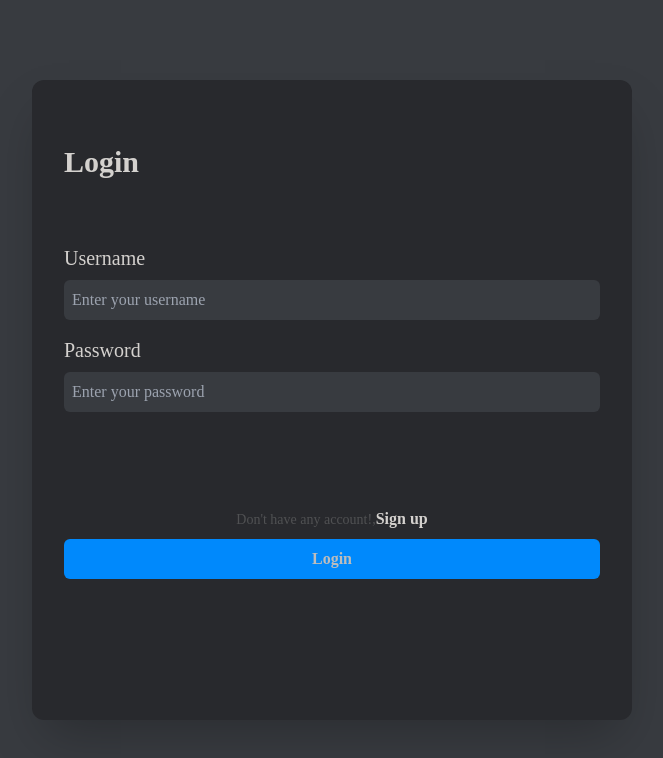
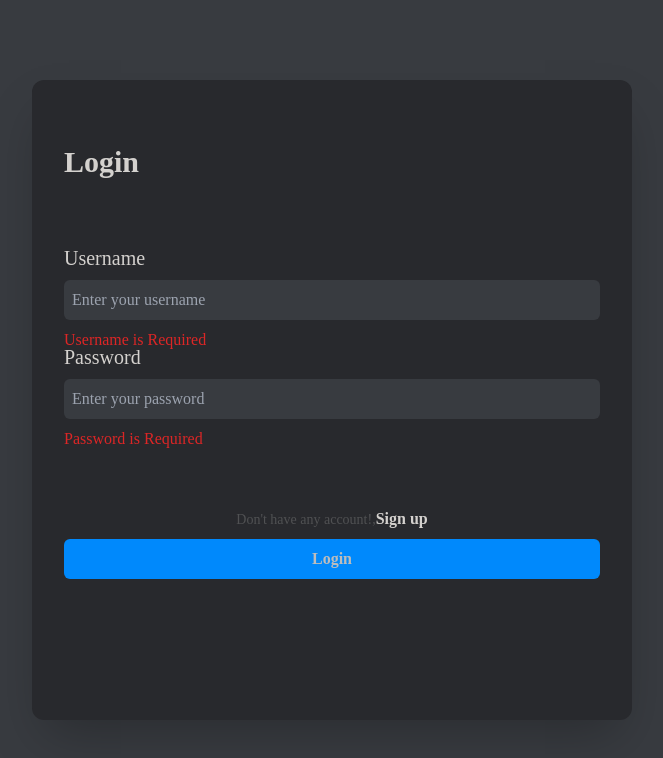
Before and after one commit to programmer-rahul/chat-app, a React (Vite) app in the folder client/: page /login in a window 1280 px wide. Both pictures are taken after a click on the button "Login". Shown: the top 758 px of the page, without its empty margins (308-971 px from the left). Built offline with nearby package versions, Linux system fonts and the light colour scheme.

Commit message:
modified auth components

```diff
--- a/client/src/components/auth/login-form.tsx
+++ b/client/src/components/auth/login-form.tsx
@@ -1,71 +1,68 @@
-import { useState } from "react";
+import { useEffect, useState } from "react";
 import Button from "../reusable/button";
 import Input from "../reusable/input";
 import Label from "../reusable/label";
 import { Link } from "react-router-dom";
 import useAxios from "../../services/api";
 import { useAuth } from "../../context/auth-context";
+import { Errors, UserFields } from "../../utils/types";
+import { formValidations } from "../../utils/validations";
+import { setUserInLocalStorage } from "../../utils/local-storage";
 
 const LoginForm = () => {
-  const [username, setUsername] = useState("");
-  const [password, setPassword] = useState("");
-
-  const { fetchData } = useAxios();
+  const { fetchData, response } = useAxios();
   const { setIsAuth } = useAuth();
 
+  const [userFields, setUserFields] = useState<UserFields>({
+    username: "",
+    password: ""
+  })
+  const [errors, setErrors] = useState<Errors>({});
+
+  useEffect(() => {
+    if (response) {
+      if (response.status) {
+        response.data && setUserInLocalStorage(response?.data.user); setIsAuth(true)
+      }
+      else {
+        setErrors(prev => { return { ...prev, apiError: response.message } });
+        console.log("error in login", errors);
+      }
+    }
+  }, [response]);
 
   const submitHandler = async () => {
-    // TODO : Field validations
-    if (username?.trim() === "" || password?.trim() === "") {
-      console.log("All Fields required");
-      return;
-    }
+    if (!formValidations({ userFields, setErrors })) return console.log('Validation Failed!');
 
-    // TODO : Call api
-    const data = await fetchData({ url: "/user/login", method: "post", data: { username, password }, withCredentials: true })
-
-    console.log("Data :- ", data);
-
-    if (!data.status) return console.log("Error in login");
-
-    console.log(data.data.user);
-    // await setUserInLocalStorage(data.data.user);
-
-    try {
-      localStorage.setItem("user", JSON.stringify(data.data.user));
-      console.log("User setted in localStorage");
-    } catch (error) {
-      console.log("Error in setting user in localStorage");
-    }
-
-    setIsAuth(true);
-
+    await fetchData({ url: "/user/login", method: "post", data: { username: userFields.username, password: userFields.password }, withCredentials: true });
   };
 
   return (
     <div className="w-full h-full">
       <div className="flex flex-col gap-4 h-full ">
-        <div className="flex flex-col h-[60%] gap-4">
-          <div className="space-y-2">
+        <div className="flex flex-col h-[60%]">
+          <div className="space-y-2 h-[40%] ">
             <Label text="Username" />
             <Input
               placeholder="Enter your username"
-              value={username}
-              onChange={(e) => {
-                setUsername(e.target.value);
-              }}
+              value={userFields.username}
+              onChange={(e) => setUserFields(prev => { return { ...prev, username: e.target.value } })}
             />
+            {
+              errors?.username && <p className="text-red-600">{errors.username}</p>
+            }
           </div>
-          <div className="space-y-2">
+          <div className="space-y-2 h-[40%]">
             <Label text="Password" htmlFor="password" />
             <Input
               placeholder="Enter your password"
               type="password"
-              value={password}
-              onChange={(e) => {
-                setPassword(e.target.value);
-              }}
+              value={userFields.password}
+              onChange={(e) => setUserFields(prev => { return { ...prev, password: e.target.value } })}
             />
+            {
+              errors?.password && <p className="text-red-600">{errors.password}</p>
+            }
           </div>
         </div>
 
--- a/client/src/components/auth/select-profile-image.tsx
+++ b/client/src/components/auth/select-profile-image.tsx
@@ -1,35 +1,43 @@
-import { useRef, useState } from "react";
+import { useEffect, useRef, useState } from "react";
 import { useAuth } from "../../context/auth-context";
 import { useNavigate } from "react-router-dom";
-import { updateProfileImage } from "../../services/api";
+import useAxios, { updateProfileImage } from "../../services/api";
 import Button from "../reusable/button";
+import { setUserInLocalStorage } from "../../utils/local-storage";
 
 const SelectProfleImage = () => {
     const imageElement = useRef();
     const [selectedImage, setSelectedImage] = useState(null);
     const { setIsAuth } = useAuth();
+    const { fetchData, response } = useAxios();
     const navigate = useNavigate();
+
+    useEffect(() => {
+        if (response) {
+            console.log(response);
+            if (response.status) {
+                response.data && setUserInLocalStorage(response?.data.user); setIsAuth(true);
+            }
+            else {
+                setErrors(prev => { return { ...prev, apiError: response.message } });
+                console.log("error in register", errors);
+            }
+        }
+    }, [response]);
 
     const skipBtnHandler = () => {
         navigate('/');
         setIsAuth(true);
     }
 
-    const continueBtnHandler = async (e: React.MouseEvent<HTMLButtonElement, MouseEvent>) => {
+    const continueBtnHandler = async (e: React.FormEvent<HTMLFormElement>) => {
         e.preventDefault();
-
         if (selectedImage === null) return
-
         const formData = new FormData();
         formData.append('profile', selectedImage)
+        await fetchData({ url: "/user/update-profile", method: "put", data: formData, withCredentials: true })
+    }
 
-        const { status } = await updateProfileImage(formData);
-
-        if (!status) return console.log("Error in uploading profile image");
-
-        navigate('/');
-        setIsAuth(true);
-    }
     const inputChangeHandler = (e: React.ChangeEvent<HTMLInputElement>) => {
         imageElement.current.src = URL.createObjectURL(e.target.files[0]);
         setSelectedImage(e.target.files[0]);
@@ -48,7 +56,7 @@ const SelectProfleImage = () => {
             </div>
             <div className="flex border w-full justify-between">
                 <Button type="primary" text="skip" handleClick={skipBtnHandler} />
-                <Button type="secondary" btnType="submit" text="continue" />
+                <Button type={`${selectedImage ? "secondary" : "primary"}`} btnType="submit" text="continue" />
             </div>
         </form >
     )
--- a/client/src/components/auth/signup-form.tsx
+++ b/client/src/components/auth/signup-form.tsx
@@ -5,39 +5,19 @@ import Label from "../reusable/label";
 import { Link } from "react-router-dom";
 import useAxios from "../../services/api";
 import { setUserInLocalStorage } from "../../utils/local-storage";
-import { useAuth } from "../../context/auth-context";
-import { Error } from "../../utils/types";
-
-type UserFields = {
-  username: string,
-  password: string,
-  confPassword: string,
-}
+import { Errors, UserFields } from "../../utils/types";
+import { formValidations } from "../../utils/validations";
 
 const SignUpForm = ({ setCompleted }: { setCompleted: Dispatch<SetStateAction<boolean>> }) => {
 
-  const [userFields, setUserFields] = useState<UserFields>({
-    username: "",
-    password: "",
-    confPassword: ""
-  });
-  const [errors, setErrors] = useState<Error>({});
+  const [userFields, setUserFields] = useState<UserFields>({ username: "", password: "", confPassword: "" });
+  const [errors, setErrors] = useState<Errors>({});
   const { fetchData, response } = useAxios();
-  const { setIsAuth } = useAuth();
-
-
-  // type Response = {
-  //   data: Data | null,
-  //   status: false,
-  //   statusCode?: number,
-  //   message: string,
-  // }
 
   useEffect(() => {
     if (response) {
-      console.log("inside useEffect :", response);
       if (response.status) {
-        response.data && setUserInLocalStorage(response?.data.user); setIsAuth(true); setCompleted(true)
+        response.data && setUserInLocalStorage(response?.data.user); setCompleted(true);
       }
       else {
         setErrors(prev => { return { ...prev, apiError: response.message } });
@@ -48,63 +28,41 @@ const SignUpForm = ({ setCompleted }: { setCompleted: Dispatch<SetStateAction<bo
 
   const submitHandler = async () => {
 
-    if (!formValidations()) return console.log('Validation Failed!');
-    await fetchData({ url: "/user/register", data: userFields, method: "post" })
-    // console.log("response :", response);
+    if (!formValidations({ userFields, setErrors })) return console.log('Validation Failed!');
+    await fetchData({ url: "/user/register", data: userFields, method: "post", withCredentials: true })
+
   };
-
-  const formValidations = () => {
-    const { username, password, confPassword } = userFields;
-    let errors: Error = {};
-
-    if (username?.trim() === "") {
-      errors.username = "Username is Required"
-      console.log("yes")
-    }
-    if (password?.length < 6) {
-      errors.password = "Password should be 6 character long"
-    }
-    if (password?.trim() === "") {
-      errors.password = "Password is Required"
-    }
-    if (confPassword?.trim() === "") {
-      errors.confPassword = "Confirm Password is Required";
-    }
-    if (password?.trim() !== confPassword?.trim()) {
-      errors.confPassword = "Password and Confirm Password should be same"
-    }
-
-    setErrors(errors);
-
-    return Object.keys(errors).length === 0 ? true : false
-  }
-
 
   return (
     <div className="container bg-background shadow-2xl rounded-xl p-8 py-16 flex gap-16 flex-col items-start  w-[600px] h-4/5">
       <div className="w-full h-full">
         <div className="flex flex-col gap-4 h-full ">
           <h2 className="text-primaryText font-semibold text-3xl">Signup</h2>
-          <div className="flex flex-col h-[60%] gap-4">
-            <div className="space-y-2">
+          <div className="flex flex-col h-[60%]">
+            <div className="space-y-2 h-[30%] ">
               <Label text="Username" />
               <Input
                 placeholder="Enter your username"
                 value={userFields.username}
                 onChange={(e) => setUserFields(prev => { return { ...prev, username: e.target.value } })}
               />
+              {
+                errors?.username && <p className="text-red-600">{errors.username}</p>
+              }
             </div>
-            <div className="space-y-2">
+            <div className="space-y-2 h-[30%]">
               <Label text="Password" htmlFor="password" />
               <Input
                 placeholder="Enter your password"
                 type="password"
                 value={userFields.password}
                 onChange={(e) => setUserFields(prev => { return { ...prev, password: e.target.value } })}
-
               />
+              {
+                errors?.password && <p className="text-red-600">{errors.password}</p>
+              }
             </div>
-            <div className="space-y-2">
+            <div className="space-y-2 h-[30%]">
               <Label text="Confirm Password" htmlFor="password" />
               <Input
                 placeholder="Type Confirm password"
@@ -113,6 +71,9 @@ const SignUpForm = ({ setCompleted }: { setCompleted: Dispatch<SetStateAction<bo
                 onChange={(e) => setUserFields(prev => { return { ...prev, confPassword: e.target.value } })}
 
               />
+              {
+                errors?.confPassword && <p className="text-red-600">{errors.confPassword}</p>
+              }
             </div>
           </div>
 
--- a/client/src/pages/signup-page.tsx
+++ b/client/src/pages/signup-page.tsx
@@ -11,6 +11,7 @@ const SignUpPage = () => {
         {
           isSignUpFormCompleted ? <SelectProfleImage /> : <SignUpForm setCompleted={setIsSignUpFormCompleted} />
         }
+        {/* <SelectProfleImage /> */}
       </div>
     </div>
   );
--- a/client/src/services/api.tsx
+++ b/client/src/services/api.tsx
@@ -108,7 +108,7 @@ const useAxios = () => {
       setResponse({
         data: null,
         status: false,
-        message: error.message ? error.response.data.message : error.message
+        message: error.response ? error.response.data.message : "Something went wrong"
       });
     }
     finally {
--- /dev/null
+++ b/client/src/utils/validations.tsx
@@ -0,0 +1,32 @@
+import { Errors, UserFields } from "./types";
+
+interface FormValidations {
+    userFields: UserFields,
+    setErrors: React.Dispatch<React.SetStateAction<Errors>>;
+}
+
+export const formValidations = ({ userFields, setErrors }: FormValidations) => {
+    const { username, password, confPassword } = userFields;
+    let errors: Errors = {};
+
+    if (username?.trim() === "") {
+        errors.username = "Username is Required"
+        console.log("yes")
+    }
+    if (password?.length < 6) {
+        errors.password = "Password should be 6 character long"
+    }
+    if (password?.trim() === "") {
+        errors.password = "Password is Required"
+    }
+    if (confPassword?.trim() === "" && confPassword !== undefined) {
+        errors.confPassword = "Confirm Password is Required";
+    }
+    if (password?.trim() !== confPassword?.trim() && confPassword !== undefined) {
+        errors.confPassword = "Password and Confirm Password should be same"
+    }
+    console.log("errors :- ", errors);
+    setErrors(errors);
+
+    return Object.keys(errors).length === 0 ? true : false
+}
```
Also changed, not shown: client/src/utils/types.ts (+7 -1 lines), 2 other files (tests, documents, lock files or other folders).
